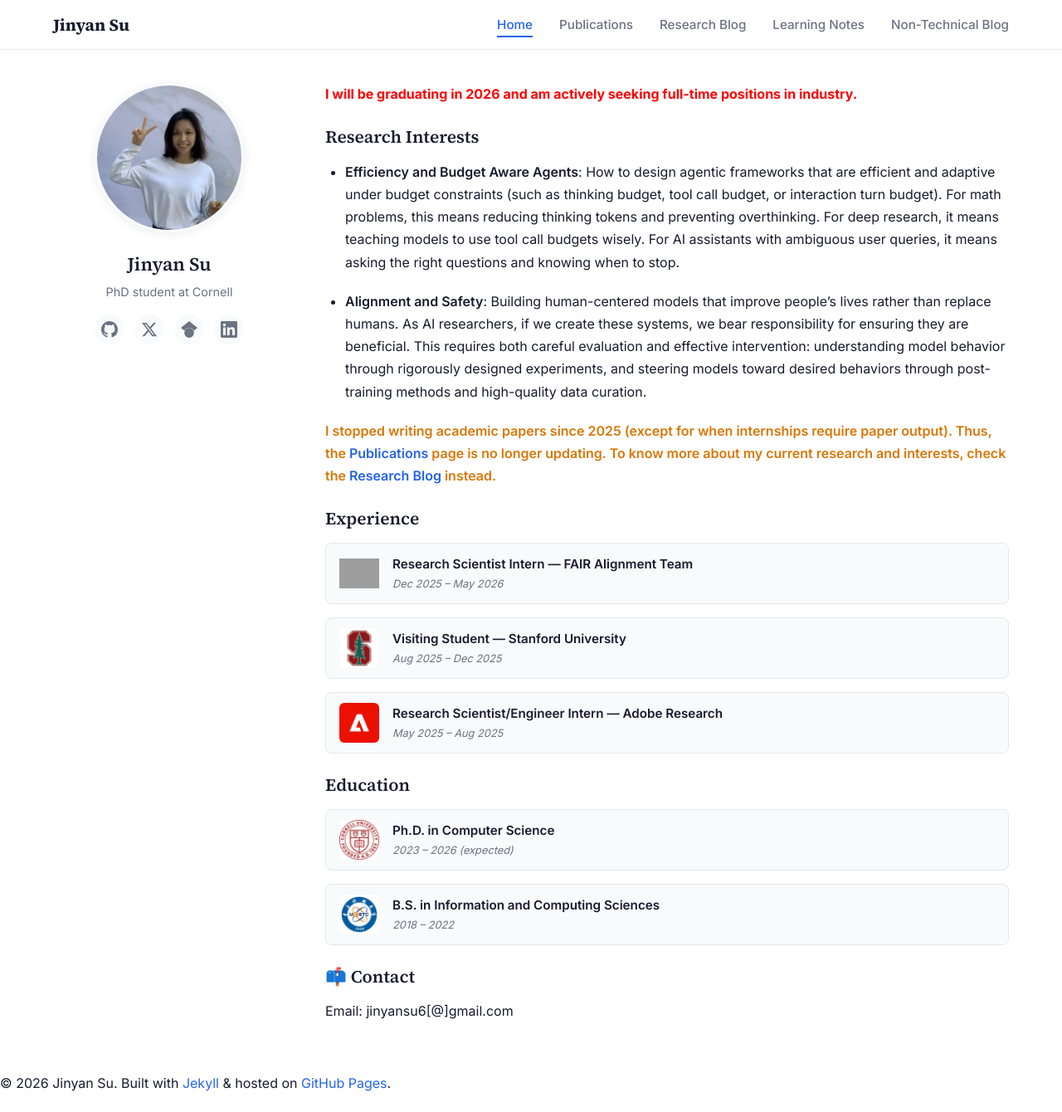
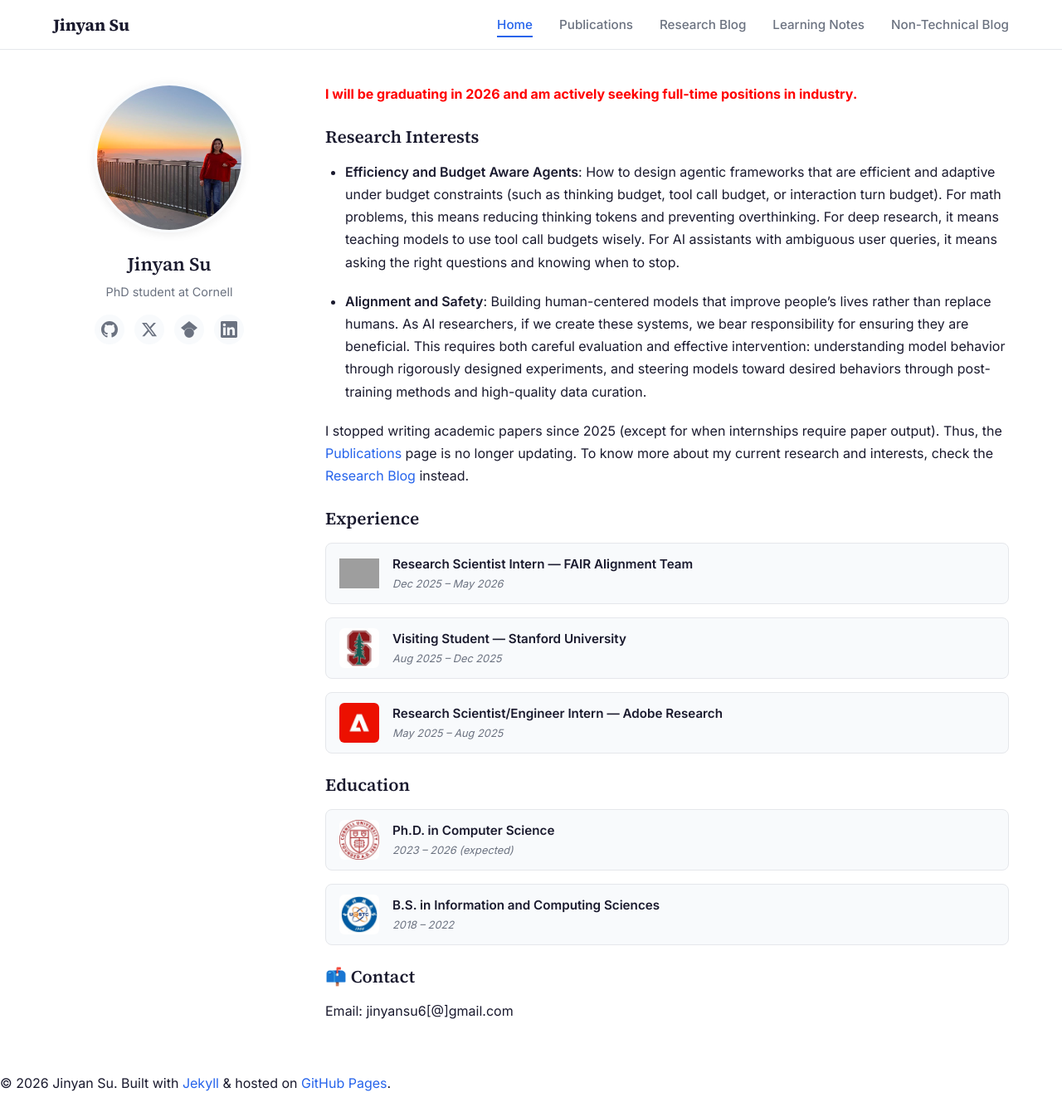
Before and after one commit to JinyanSu1/jinyansu1.github.io, a Jekyll site: the page built from index.md, in a window 1280 px wide and 1340 px high. Shown: the whole window at 83% size. Built offline with Jekyll 4.4.1, drawn with Linux system fonts in a browser that asks for light colours; grey boxes are pictures that could not be loaded.

Commit message:
Remove amber color from paper notices, use plain text

```diff
--- a/index.md
+++ b/index.md
@@ -12,7 +12,7 @@
 
 - **Alignment and Safety**: Building human-centered models that improve people's lives rather than replace humans. As AI researchers, if we create these systems, we bear responsibility for ensuring they are beneficial. This requires both careful evaluation and effective intervention: understanding model behavior through rigorously designed experiments, and steering models toward desired behaviors through post-training methods and high-quality data curation.
 
-<p style="color:#d97706; font-weight:600;">I stopped writing academic papers since 2025 (except for when internships require paper output). Thus, the <a href="/publications/">Publications</a> page is no longer updating. To know more about my current research and interests, check the <a href="/research-blog/">Research Blog</a> instead.</p>
+I stopped writing academic papers since 2025 (except for when internships require paper output). Thus, the [Publications](/publications/) page is no longer updating. To know more about my current research and interests, check the [Research Blog](/research-blog/) instead.
 
 ## Experience
 
```
Also changed, not shown: publications.md (+1 -1 lines), img/avatar.jpg (deleted), img/photo.jpg.
